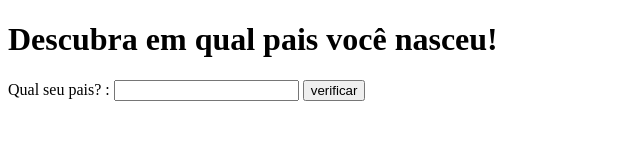
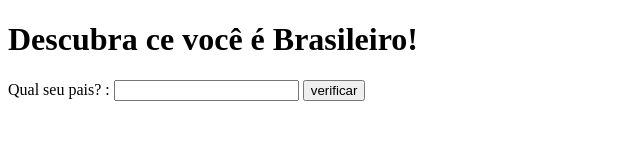
Before and after one commit to Leonardo96gommes/js.exe, a plain HTML site: page aula-10/ex011.html in a window 1280 px wide. Shown: the whole page, without its empty margins (0-640 px from the left). Drawn offline with Linux system fonts and the light colour scheme.

Commit message:
Update ex011.html

```diff
--- a/aula-10/ex011.html
+++ b/aula-10/ex011.html
@@ -6,7 +6,7 @@
     <title>Descubra qual...</title>
   </head>
   <body>
-    <h1>Descubra em qual pais você nasceu!</h1>
+    <h1>Descubra ce você é Brasileiro!</h1>
     Qual seu pais? : <input type="text" name="pais" id="pais" />
     <input type="button" value="verificar" onclick="descobrir()" />
     <div id="res"></div>
```
